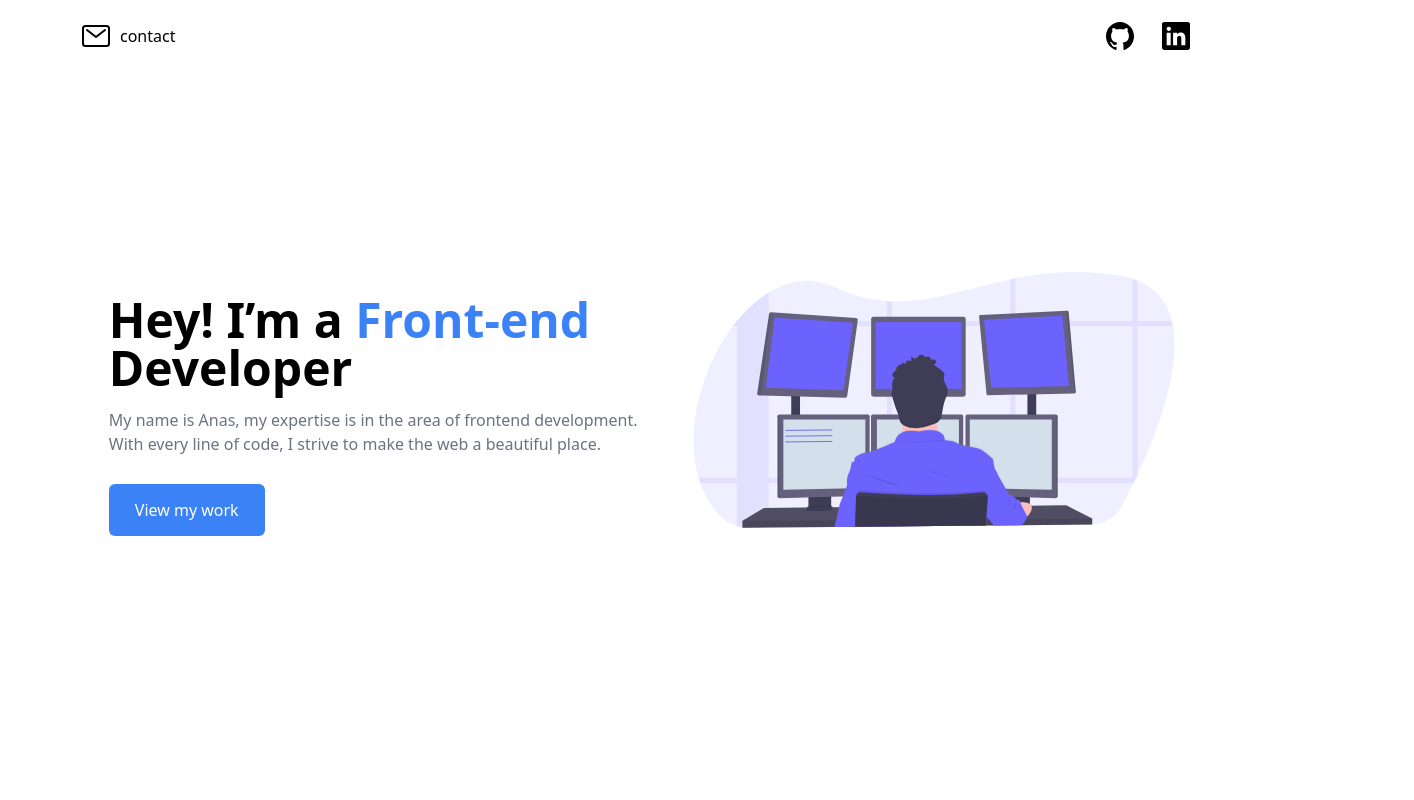
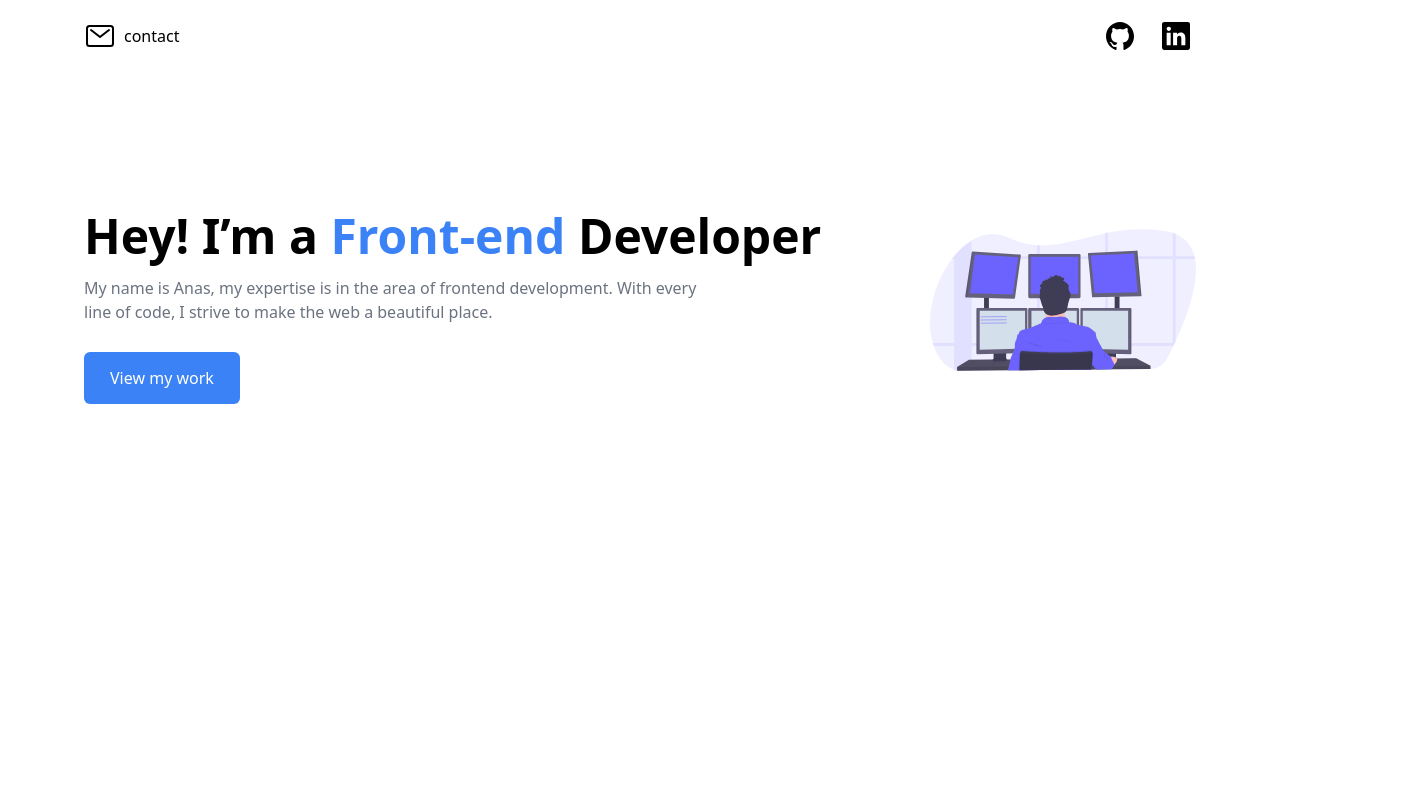
Before and after one commit to anas283/muhammadanas, an Angular app: page /home in a window 1280 px wide. Shown: the top 800 px of the page, 1414 px wide, since content can reach past the window. Built offline with nearby package versions, Linux system fonts and the light colour scheme.

Commit message:
Minor fix

```diff
--- a/src/app/components/home/home.component.html
+++ b/src/app/components/home/home.component.html
@@ -1,7 +1,7 @@
 <div>
     <!-- MAIN SECTION -->
     <section class="p-5 h-screen lg:flex lg:flex-row max-w-6xl mx-auto">
-        <div class="left-content lg:h-72">
+        <div class="lg:h-72 lg:py-20">
             <h1 class="text-5xl text-center lg:text-left lg:break-words mx-auto lg:mx-0 font-bold w-64 lg:w-full mt-10">
                 Hey! I’m a
                 <span class="text-blue-500">Front-end</span>
@@ -20,8 +20,8 @@
             </div>
         </div>
 
-        <div class="flex justify-center lg:justify-end">
-            <img class="hero-img mt-16 lg:h-64 lg:mt-0 md:w-3/5 lg:w-3/4" src="../../../assets/images/hero-image.svg" alt="hero">
+        <div class="flex justify-center lg:justify-end lg:py-20">
+            <img class="mt-16 lg:h-64 lg:mt-0 md:w-3/5 lg:w-3/4" src="../../../assets/images/hero-image.svg" alt="hero">
         </div>
     </section>
     <!-- MAIN SECTION -->
--- a/src/app/components/navbar/navbar.component.html
+++ b/src/app/components/navbar/navbar.component.html
@@ -1,6 +1,6 @@
 <div class="max-w-6xl mx-auto flex justify-between p-4 py-2 lg:py-3">
     <a class="flex flex-row cursor-pointer" href="mailto:muhammadanasbinadam@gmail.com">
-        <img class="w-12 h-12 p-2 -ml-2 mr-2" src="../../../assets/images/icons/mail-outline.svg" alt="mail">
+        <img class="w-12 h-12 p-2 -ml-2 lg:-ml-1 mr-2" src="../../../assets/images/icons/mail-outline.svg" alt="mail">
         <p class="mt-3 -ml-2">contact</p>
     </a>
 
--- a/src/app/components/work-details/work-details.component.html
+++ b/src/app/components/work-details/work-details.component.html
@@ -29,7 +29,7 @@
     </div>
 
     <div>
-        <button (click)="goBack()" class="flex flex-row w-24 p-2 rounded-md hover:shadow-lg duration-150">
+        <button (click)="goBack()" class="flex flex-row w-24 p-2 rounded-md hover:shadow-lg duration-150 focus:outline-none">
             <img class="w-8 h-8" src="../../../assets/images/icons/arrow-back-outline.svg" alt="arrow">
             <span class="mx-2 my-1">back</span>
         </button>
```
